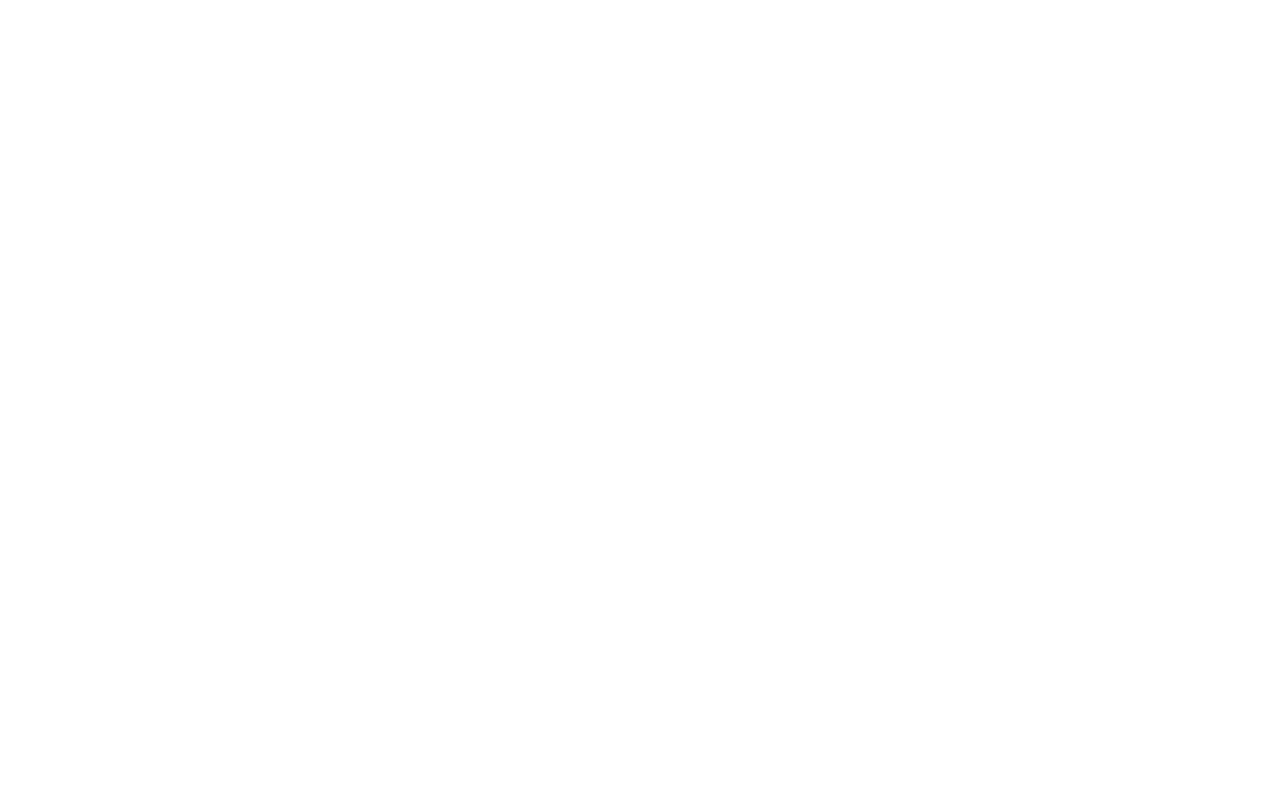
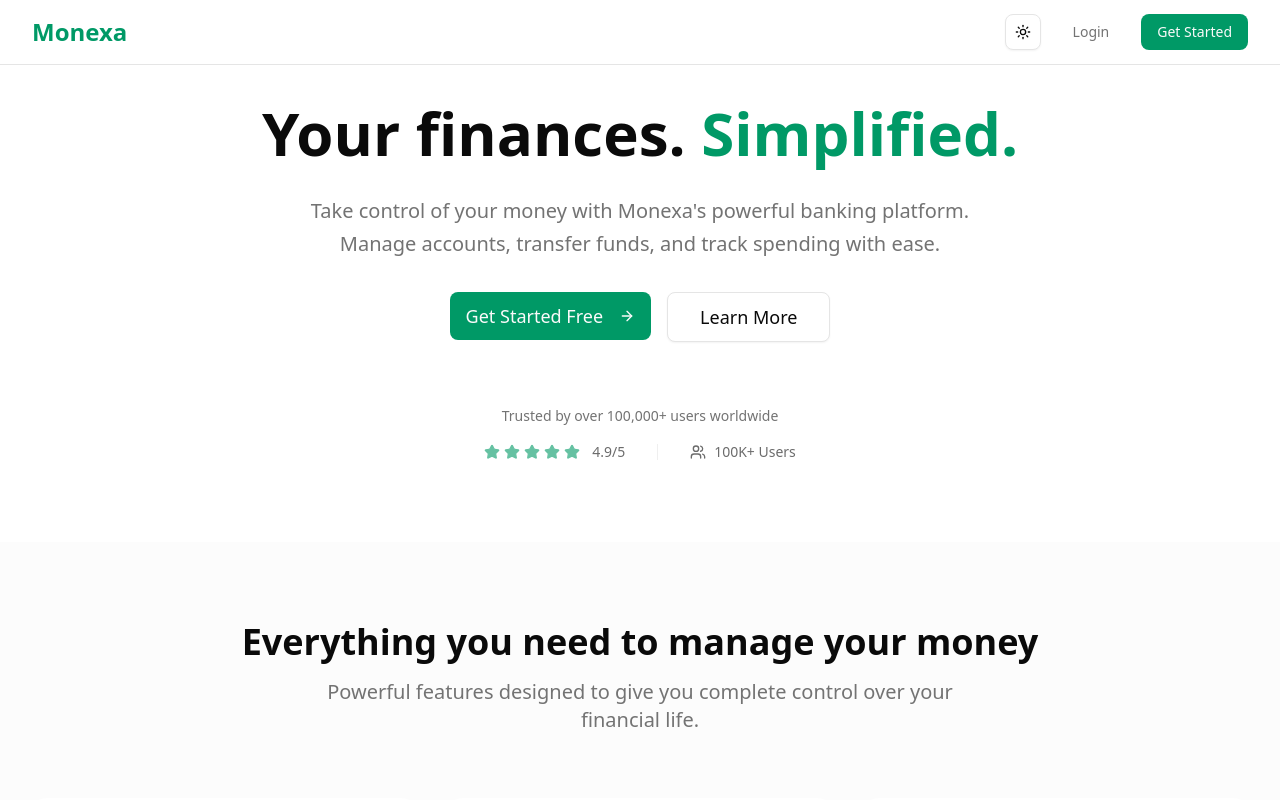
Before and after one commit to TEYKK4/MonexaBank, a React (Vite) app in the folder monexa-frontend/: page / in a window 1280 px wide. Before the commit this address had no page. Shown: the top 800 px of the page. Built offline with nearby package versions, Linux system fonts and the light colour scheme.

Commit message:
feat: add landing page to route

```diff
--- a/monexa-frontend/src/App.tsx
+++ b/monexa-frontend/src/App.tsx
@@ -1,11 +1,13 @@
 import { BrowserRouter as Router, Routes, Route } from 'react-router-dom';
 import LoginPage from "@/pages/LoginPage.tsx";
 import RegisterPage from "@/pages/RegisterPage.tsx";
+import LandingPage from "@/pages/LandingPage.tsx";
 function App() {
 
   return (
     <Router>
         <Routes>
+            <Route path="/" element={<LandingPage />} />
             <Route path="/login" element={<LoginPage />} />
             <Route path="/register" element={<RegisterPage />} />
         </Routes>
```
